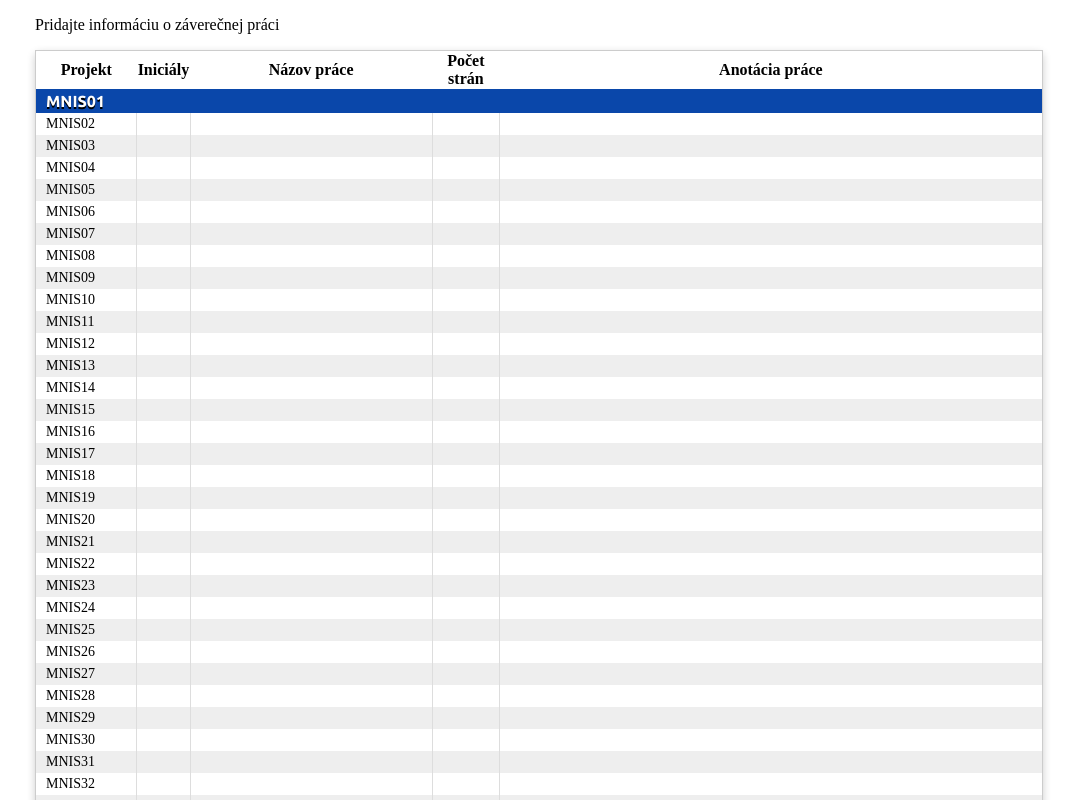
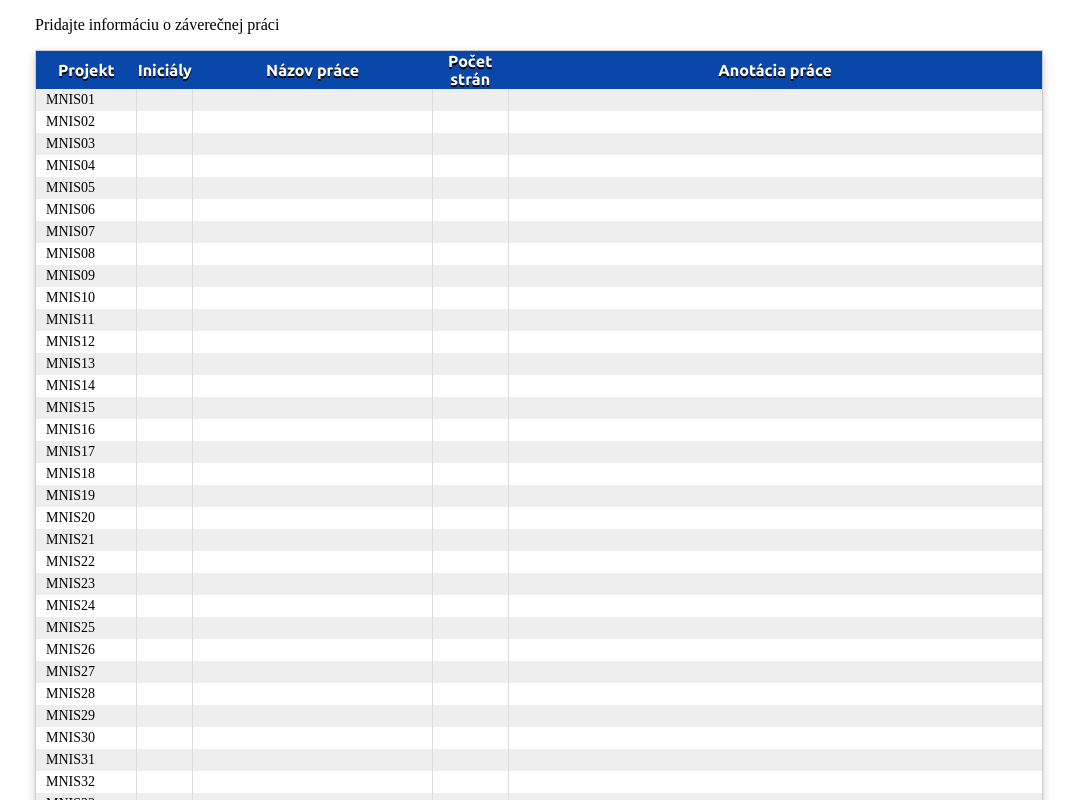
Before and after one commit to martin-ukf/mnis01, a plain HTML site: page zoznam_prac.html in a window 1280 px wide. Shown: the top 800 px of the page, without its empty margins (101-1178 px from the left). Drawn offline with Linux system fonts and the light colour scheme; a web font is replaced by a local one.

Commit message:
Uprava CSS selectorov vzhladom na zmenu struktury tabulky

```diff
--- a/style.css
+++ b/style.css
@@ -25,16 +25,16 @@ table tr:hover > td {
     background: #fffee5 !important;
 }
 
-table tr:not(:first-child) > td {
+table tbody td {
     font-size: 0.875em;
     vertical-align: top;
 }
 
-table tr:not(:first-child) > td:not(:last-child) {
+table tbody td:not(:last-child) {
     border-right: 1px solid #ddd;
 }
 
-table tr:first-child > td {
+table thead th {
     font-family: 'Ubuntu', sans-serif;
     font-weight: bold;
     background: #0a47aa !important;
@@ -42,6 +42,6 @@ table tr:first-child > td {
     color: #fff;
 }
 
-table tr:nth-child(odd) > td {
+table tbody tr:nth-child(odd) > td {
     background: #eee;
 }
```
